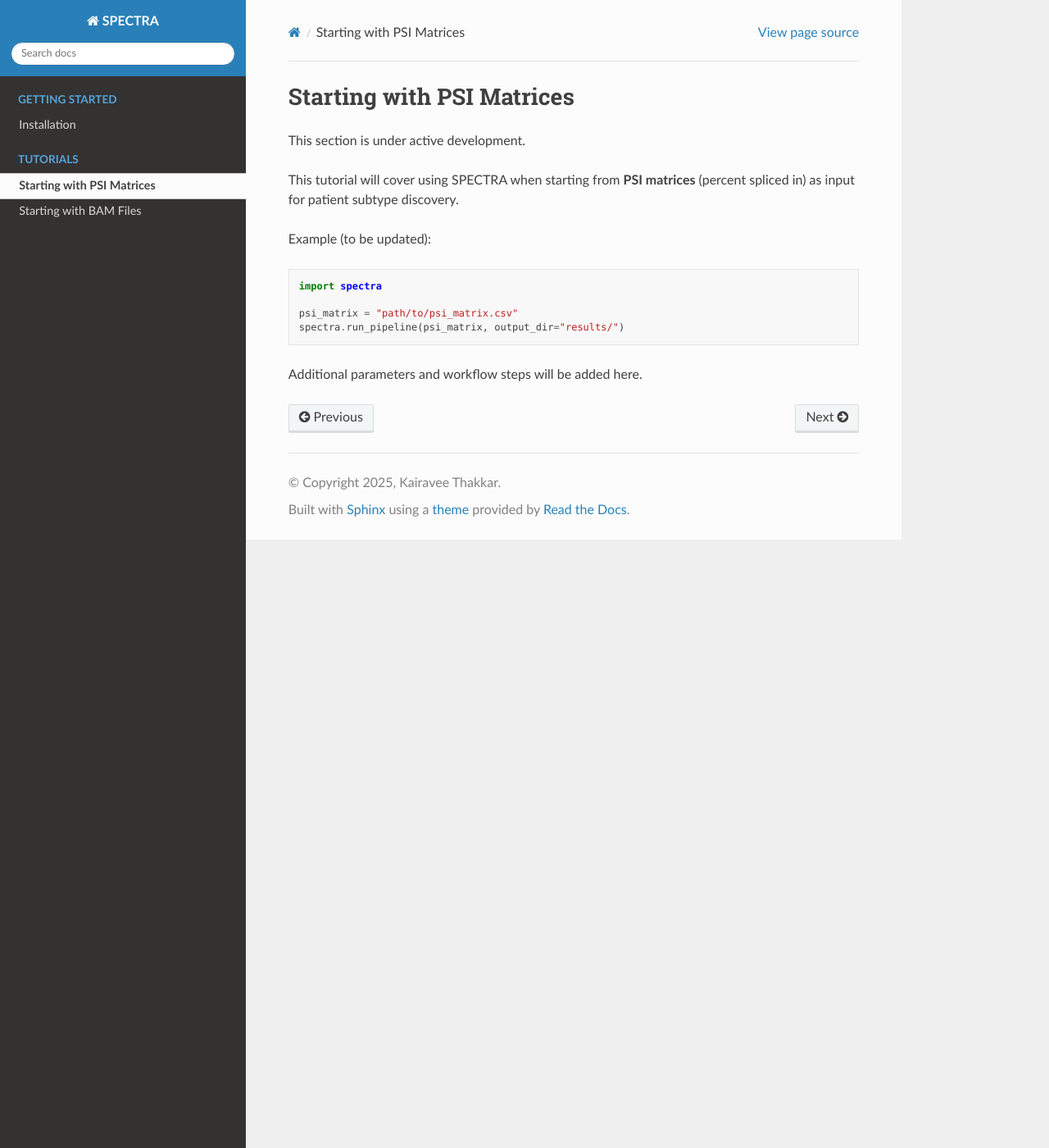
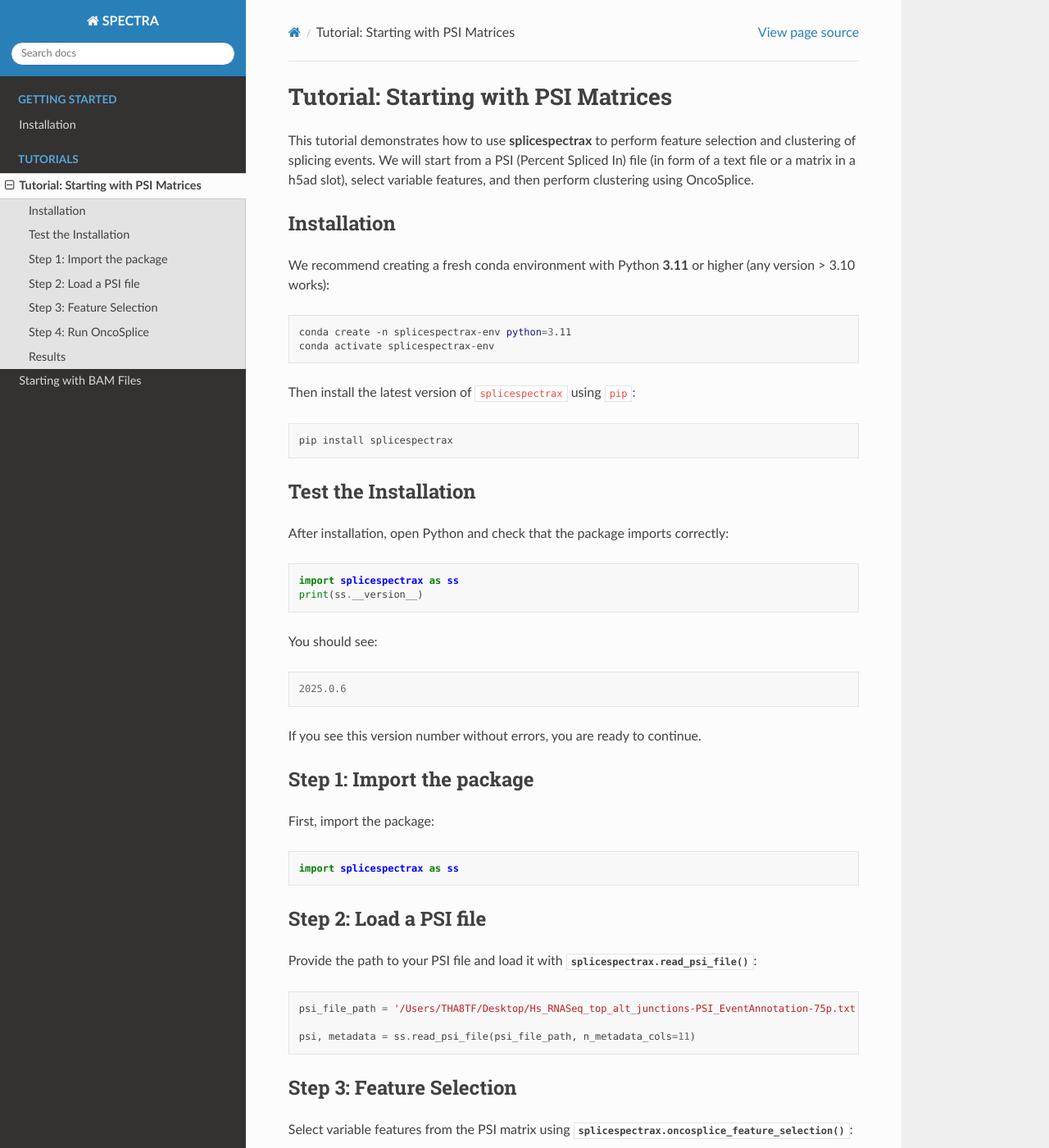
Before and after one commit to kairaveet/subsplice, a Sphinx documentation site: the page built from docs/starting_with_psi.rst, in a window 1280 px wide and 1400 px high. Shown: the whole window at 82% size. Built offline with Sphinx 7.4.7 and the Read the Docs theme 3.1.0, drawn with Linux system fonts in a browser that asks for light colours; pages that are not in the unit, such as notebooks, are missing from menus; some of the changed text lies outside the part shown.

```diff
--- a/docs/starting_with_psi.rst
+++ b/docs/starting_with_psi.rst
@@ -1,18 +1,127 @@
 ===============================
-Starting with PSI Matrices
+Tutorial: Starting with PSI Matrices
 ===============================
 
-This section is under active development.
+This tutorial demonstrates how to use **splicespectrax** to perform feature selection
+and clustering of splicing events. We will start from a PSI (Percent Spliced In) file (in form of a text file or a matrix in a h5ad slot),
+select variable features, and then perform clustering using OncoSplice.
 
-This tutorial will cover using SPECTRA when starting from **PSI matrices** (percent spliced in) as input for patient subtype discovery.
+Installation
+------------
 
-Example (to be updated):
+We recommend creating a fresh conda environment with Python **3.11** or higher
+(any version > 3.10 works):
+
+.. code-block:: bash
+
+   conda create -n splicespectrax-env python=3.11
+   conda activate splicespectrax-env
+
+Then install the latest version of ``splicespectrax`` using ``pip``:
+
+.. code-block:: bash
+
+   pip install splicespectrax
+
+
+Test the Installation
+---------------------
+
+After installation, open Python and check that the package imports correctly:
 
 .. code-block:: python
 
-    import spectra
+   import splicespectrax as ss
+   print(ss.__version__)
 
-    psi_matrix = "path/to/psi_matrix.csv"
-    spectra.run_pipeline(psi_matrix, output_dir="results/")
+You should see:
 
-Additional parameters and workflow steps will be added here.
+.. code-block::
+
+   2025.0.6
+
+If you see this version number without errors, you are ready to continue.
+
+
+Step 1: Import the package
+--------------------------
+
+First, import the package:
+
+.. code-block:: python
+
+   import splicespectrax as ss
+
+
+Step 2: Load a PSI file
+-----------------------
+
+Provide the path to your PSI file and load it with
+:func:`splicespectrax.read_psi_file`:
+
+.. code-block:: python
+
+   psi_file_path = '/Users/THA8TF/Desktop/Hs_RNASeq_top_alt_junctions-PSI_EventAnnotation-75p.txt'
+
+   psi, metadata = ss.read_psi_file(psi_file_path, n_metadata_cols=11)
+
+
+Step 3: Feature Selection
+-------------------------
+
+Select variable features from the PSI matrix using
+:func:`splicespectrax.oncosplice_feature_selection`:
+
+.. code-block:: python
+
+   variable_features, psi, metadata = ss.oncosplice_feature_selection(
+       psi, metadata,
+       fold_threshold=0.2,
+       samples_differing=4,
+       corr_threshold_intercorr=0.2,
+       corr_n_events=10,
+       corr_threshold=0.8,
+       write_files=False,
+       savedir=None,
+       speed='og'
+   )
+
+
+Step 4: Run OncoSplice
+----------------------
+
+Finally, perform clustering with :func:`splicespectrax.oncosplice`:
+
+.. code-block:: python
+
+   final_clusters, de_results = ss.oncosplice(
+       psi=psi,
+       metadata=metadata,
+       variable_features=variable_features,
+       pca_corr_threshold=0.4,
+       npcs=30,
+       rank='k30',
+       force_broad='on',
+       min_group_size=5,
+       dPSI=0.1,
+       dPSI_p_val=0.05,
+       min_differential_events=100,
+       top_n_differential_events=150,
+       conservation='stringent',
+       depletion_corr_threshold=0.4,
+       speed='og',
+       n_rounds=3,
+       write_files=False,
+       savedir=None
+   )
+
+
+Results
+-------
+
+After running the workflow:
+
+- ``final_clusters`` will contain the clustering results.
+- ``de_results`` will contain the differential splicing results.
+
+You can save these outputs or visualize them as needed.
--- a/pyproject.toml
+++ b/pyproject.toml
@@ -7,7 +7,7 @@
 
 [project]
 name = "splicespectrax"
-version = "2025.0.5"
+version = "2025.0.6"
 dependencies = [
   "pandas>=2.2.2",
   "scipy>=1.15.0",
```
Also changed, not shown: README.md (+3 -3 lines), 1 other file.
